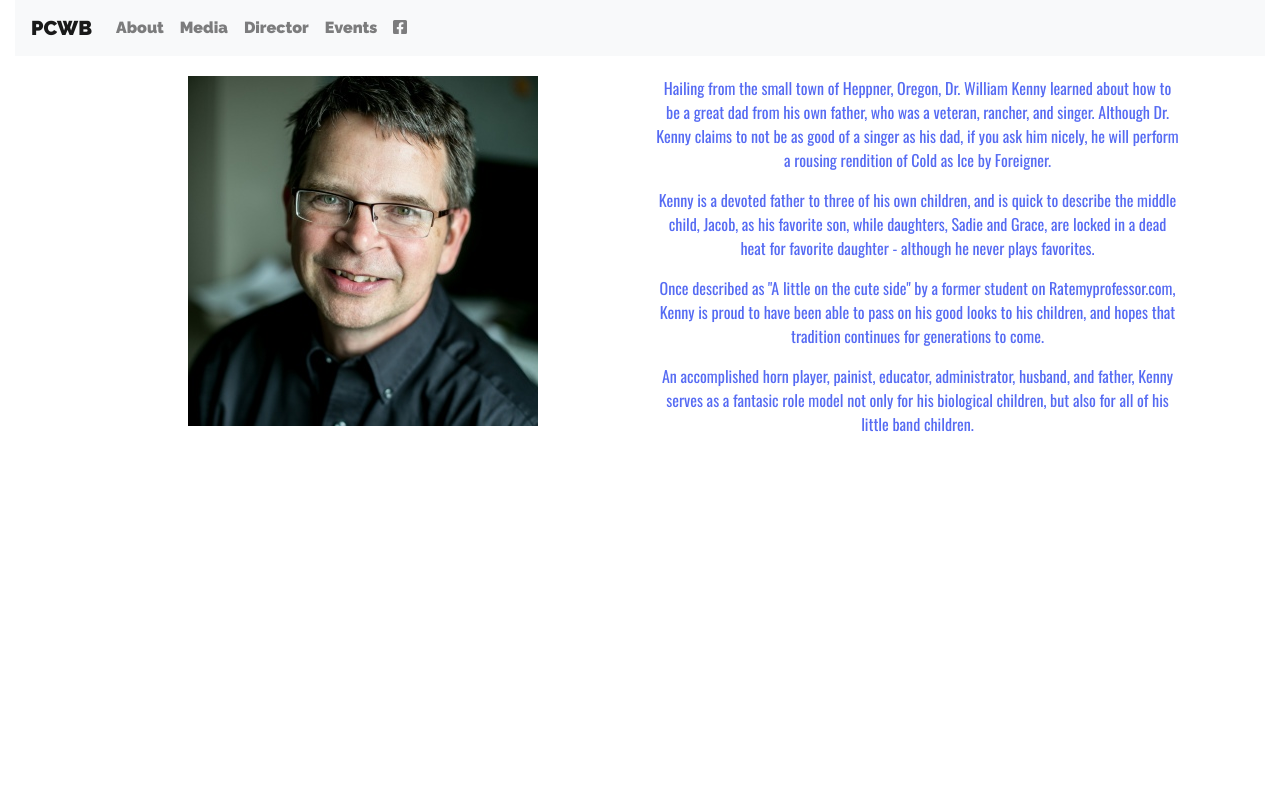
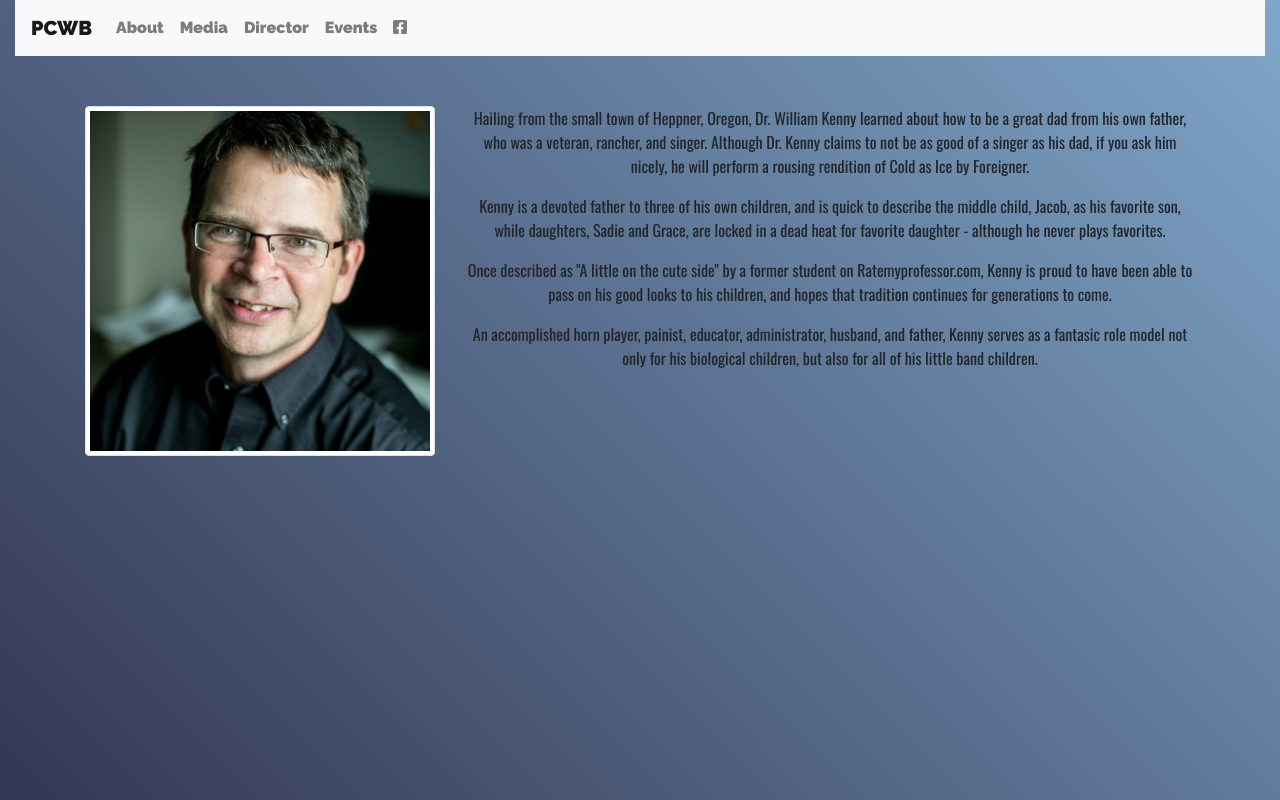
Before and after one commit to kennja05/pcwb, a React (Create React App) app: page /director in a window 1280 px wide. Built offline with nearby package versions, Linux system fonts and the light colour scheme.

Commit message:
update director. updated background color

```diff
--- a/src/App.css
+++ b/src/App.css
@@ -1,8 +1,8 @@
 .App {
   text-align: center;
   font-family: 'Oswald', sans-serif;
-  color: #566bf3;
-  /* border: 1px solid red */
+  background-image: linear-gradient(45deg, rgba(0, 4, 40, .8), rgba(0, 78, 146, .5));
+  min-height: 100vh;
 }
 
 .homepage{
@@ -10,13 +10,14 @@
   font-family: 'Raleway';
 }
 
-.about{
-  font-family: 'Oswald', sans-serif;
+#seal{
+  height: auto;
+  width: 35vw;
 }
 
 .director{
-  display: flex;
-  /* margin-top: 20px; */
+  /* display: flex; */
+  margin-top: 50px;
 }
 
 /* .posters{
--- a/src/Director.js
+++ b/src/Director.js
@@ -11,10 +11,11 @@ class Director extends React.Component {
 
         return(
             <div className='director container'>
-                <div className='container'>
-                    <img className='img-responsive' src={Headshot} alt='William Kenny Headshot' />
+                <div className='row'>
+                    <div className='col-sm-4'>
+                        <img className='img-responsive img-thumbnail' src={Headshot} alt='William Kenny Headshot' />
                     </div>
-                <div className='bio container'>
+                    <div className='col-sm-8'>
                         <p>
                             Hailing from the small town of Heppner, Oregon, Dr. William Kenny learned about
                             how to be a great dad from his own father, who was a veteran, rancher, and
@@ -38,6 +39,7 @@ class Director extends React.Component {
                         </p>
                     </div>
                 </div>
+            </div>
         )
     }
 }
--- a/src/Homepage.js
+++ b/src/Homepage.js
@@ -17,14 +17,16 @@ class Homepage extends React.Component {
         return(
             <div className="container-fluid homepage">
                 <div className={this.state.showAlert ? 'alert alert-success alert-dismissible fade show' : 'goaway'} role="alert">
-                    <strong>No upcoming events at this time. Please check back later!</strong>
+                    <strong>There are no upcoming events at this time. Please check back later!</strong>
                     <button onClick={this.handleAlertClick} type="button" className="close" data-dismiss="alert" aria-label="Close">
                         <span aria-hidden="true">&times;</span>
                     </button>
                 </div>
                 <h1>Penn Central Wind Band</h1>
                 <h2><i>Director Dr. William Kenny</i></h2>
-                <img src={OfficialSeal} className='img-fluid' alt='Penn Central Wind Band Official Seal'/>
+                <div className='container'>
+                    <img src={OfficialSeal} id='seal'className='img-fluid' alt='Penn Central Wind Band Official Seal'/>
+                </div>
         </div>
         )
     }
```
Lines whose indentation alone changed are shown as unchanged.
